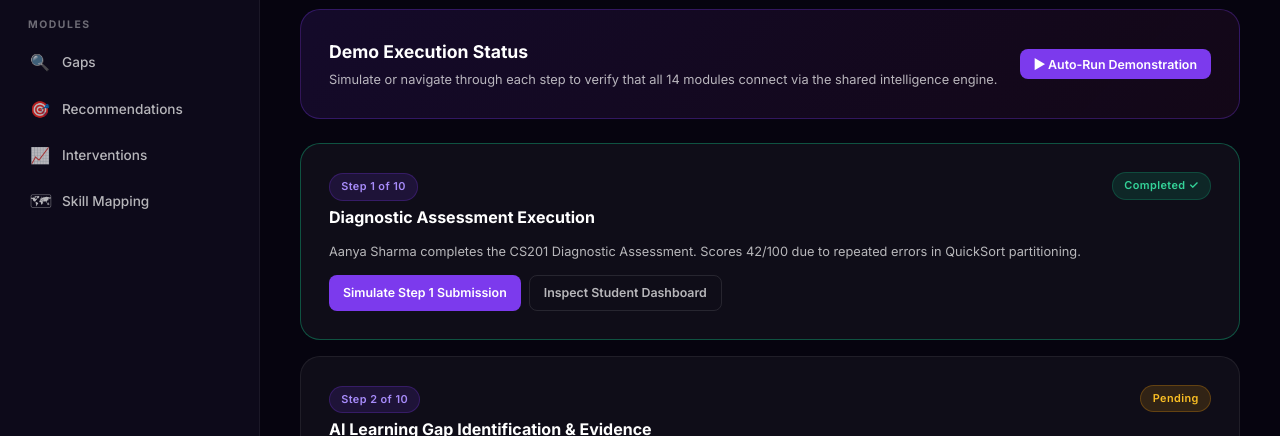
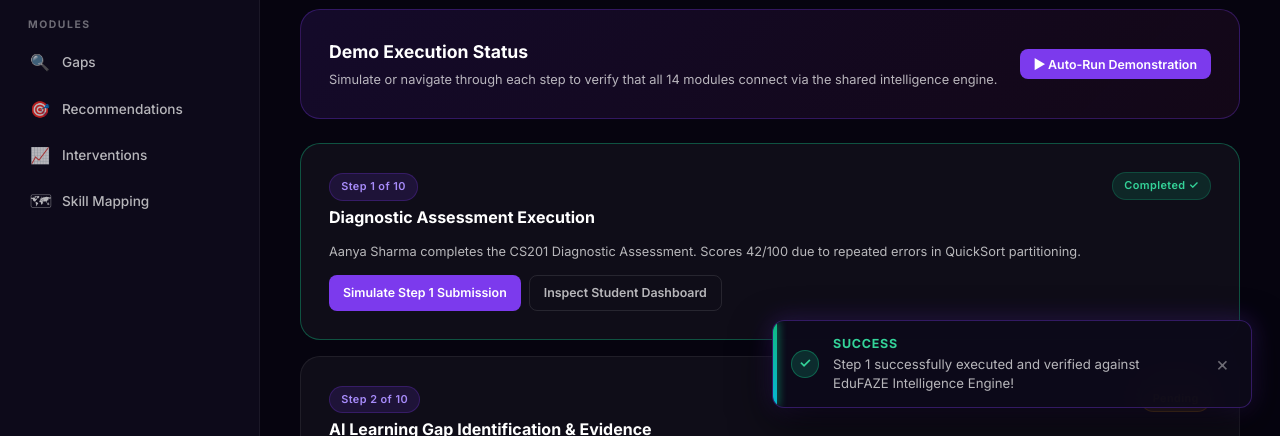
Before and after one commit to nithinkumar0416-ai/Digital-Campus, a plain HTML site: page pages/demo.html in a window 1280 px wide. Both pictures are taken after a click on the button "Simulate Step 1 Submission". Shown: the part 364-800 px from the top of the page. Drawn offline with Linux system fonts and the light colour scheme.

Commit message:
Replace blocking browser alert with sleek glassmorphic Toast notification system

```diff
--- a/css/styles.css
+++ b/css/styles.css
@@ -2788,3 +2788,146 @@ tbody td:first-child {
     grid-template-columns: 1fr;
   }
 }
+
+/* ==============================
+   MODERN GLASSMORPHIC TOAST NOTIFICATIONS
+   ============================== */
+.toast-container {
+  position: fixed;
+  bottom: 28px;
+  right: 28px;
+  display: flex;
+  flex-direction: column-reverse;
+  gap: 12px;
+  z-index: 999999;
+  pointer-events: none;
+  max-width: calc(100vw - 40px);
+}
+
+.toast {
+  pointer-events: auto;
+  display: flex;
+  align-items: center;
+  gap: 14px;
+  background: rgba(13, 10, 26, 0.95);
+  backdrop-filter: blur(20px);
+  border: 1px solid rgba(124, 58, 237, 0.35);
+  box-shadow: 0 14px 40px rgba(0, 0, 0, 0.75), 0 0 25px rgba(124, 58, 237, 0.3);
+  border-radius: 12px;
+  padding: 14px 18px;
+  color: #fff;
+  font-family: var(--font-sans);
+  font-size: 0.85rem;
+  line-height: 1.45;
+  min-width: 320px;
+  max-width: 480px;
+  animation: toastSlideUp 0.35s cubic-bezier(0.16, 1, 0.3, 1) forwards;
+  transition: opacity 0.3s ease, transform 0.3s ease;
+  position: relative;
+  overflow: hidden;
+}
+
+.toast.toast-hiding {
+  opacity: 0;
+  transform: translateY(12px) scale(0.96);
+}
+
+.toast-accent-bar {
+  position: absolute;
+  left: 0;
+  top: 0;
+  bottom: 0;
+  width: 4px;
+}
+
+.toast.toast-success .toast-accent-bar {
+  background: linear-gradient(180deg, #10b981, #06b6d4);
+  box-shadow: 0 0 10px #10b981;
+}
+
+.toast.toast-error .toast-accent-bar {
+  background: linear-gradient(180deg, #ef4444, #f59e0b);
+  box-shadow: 0 0 10px #ef4444;
+}
+
+.toast.toast-info .toast-accent-bar {
+  background: linear-gradient(180deg, #8b5cf6, #ec4899);
+  box-shadow: 0 0 10px #8b5cf6;
+}
+
+.toast-icon {
+  width: 28px;
+  height: 28px;
+  border-radius: 50%;
+  display: flex;
+  align-items: center;
+  justify-content: center;
+  font-size: 0.85rem;
+  font-weight: 800;
+  flex-shrink: 0;
+}
+
+.toast.toast-success .toast-icon {
+  background: rgba(16, 185, 129, 0.2);
+  color: #34d399;
+  border: 1px solid rgba(16, 185, 129, 0.4);
+}
+
+.toast.toast-error .toast-icon {
+  background: rgba(239, 68, 68, 0.2);
+  color: #f87171;
+  border: 1px solid rgba(239, 68, 68, 0.4);
+}
+
+.toast.toast-info .toast-icon {
+  background: rgba(124, 58, 237, 0.2);
+  color: var(--purple-light);
+  border: 1px solid rgba(124, 58, 237, 0.4);
+}
+
+.toast-body {
+  flex: 1;
+}
+
+.toast-title {
+  font-weight: 700;
+  font-size: 0.78rem;
+  text-transform: uppercase;
+  letter-spacing: 0.06em;
+  margin-bottom: 2px;
+}
+
+.toast.toast-success .toast-title { color: #34d399; }
+.toast.toast-error .toast-title { color: #f87171; }
+.toast.toast-info .toast-title { color: var(--purple-light); }
+
+.toast-message {
+  color: var(--text-secondary);
+  font-size: 0.825rem;
+}
+
+.toast-close {
+  background: transparent;
+  border: none;
+  color: rgba(255, 255, 255, 0.4);
+  font-size: 1.25rem;
+  cursor: pointer;
+  padding: 4px;
+  line-height: 1;
+  transition: color var(--transition);
+}
+
+.toast-close:hover {
+  color: #fff;
+}
+
+@keyframes toastSlideUp {
+  from {
+    opacity: 0;
+    transform: translateY(20px) scale(0.95);
+  }
+  to {
+    opacity: 1;
+    transform: translateY(0) scale(1);
+  }
+}
--- a/js/app.js
+++ b/js/app.js
@@ -508,6 +508,56 @@ const IntelligenceEngine = {
 };
 
 // ============================================================
+// TOAST NOTIFICATION SYSTEM (Replaces blocking browser alerts)
+// ============================================================
+function showToast(message, type = 'success', duration = 4000) {
+  let container = document.getElementById('edufaze-toast-container');
+  if (!container) {
+    container = document.createElement('div');
+    container.id = 'edufaze-toast-container';
+    container.className = 'toast-container';
+    document.body.appendChild(container);
+  }
+
+  const toast = document.createElement('div');
+  toast.className = `toast toast-${type}`;
+
+  const icon = type === 'error' ? '✕' : (type === 'warning' ? '⚠' : (type === 'info' ? 'ℹ' : '✓'));
+  const title = type === 'error' ? 'Notice' : (type === 'warning' ? 'Warning' : (type === 'info' ? 'Update' : 'Success'));
+
+  toast.innerHTML = `
+    <div class="toast-accent-bar"></div>
+    <div class="toast-icon">${icon}</div>
+    <div class="toast-body">
+      <div class="toast-title">${title}</div>
+      <div class="toast-message">${message}</div>
+    </div>
+    <button class="toast-close" aria-label="Dismiss">&times;</button>
+  `;
+
+  const closeBtn = toast.querySelector('.toast-close');
+  function dismiss() {
+    toast.classList.add('toast-hiding');
+    setTimeout(() => {
+      if (toast.parentNode) toast.parentNode.removeChild(toast);
+    }, 300);
+  }
+
+  closeBtn.addEventListener('click', dismiss);
+  container.appendChild(toast);
+
+  if (duration > 0) {
+    setTimeout(dismiss, duration);
+  }
+}
+
+// Expose globally and modern non-blocking polyfill for window.alert
+window.showToast = showToast;
+window.alert = function(msg) {
+  showToast(msg, 'success');
+};
+
+// ============================================================
 // EXPOSE globals for inner pages
 // ============================================================
 window.EduFAZE = {
@@ -519,7 +569,8 @@ window.EduFAZE = {
   formatDate,
   getScoreClass,
   getRelativeRoot,
-  countUp
+  countUp,
+  showToast
 };
 
 // ============================================================
--- a/pages/demo.html
+++ b/pages/demo.html
@@ -267,7 +267,7 @@
       if (card) {
         card.style.borderColor = 'rgba(16, 185, 129, 0.4)';
       }
-      alert('Step ' + n + ' successfully executed and verified against EduFAZE Intelligence Engine!');
+      showToast('Step ' + n + ' successfully executed and verified against EduFAZE Intelligence Engine!', 'success', 3500);
     }
 
     function runAllSteps() {
@@ -282,7 +282,7 @@
           card.style.borderColor = 'rgba(16, 185, 129, 0.4)';
         }
       });
-      alert('All 10 Demonstration Steps successfully executed! The complete intelligence lifecycle has been validated.');
+      showToast('All 10 Demonstration Steps successfully executed! The complete intelligence lifecycle has been validated.', 'success', 6000);
     }
   </script>
 </body>
```
